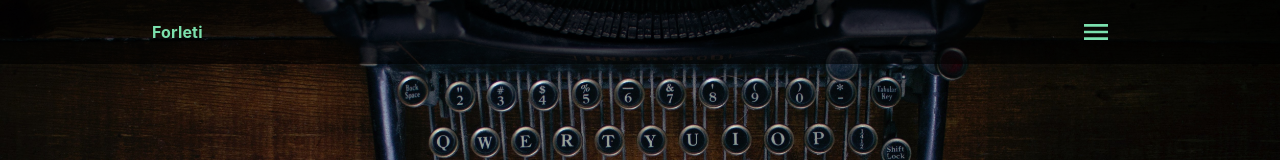
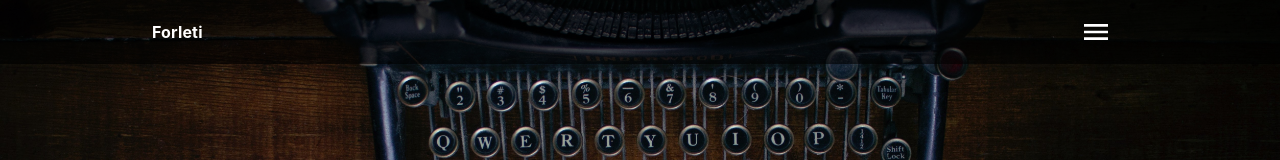
Before and after one commit to nbry/forleti-fe, a React (Create React App) app: page / in a window 1280 px wide. Shown: the top 160 px of the page. Built offline with nearby package versions, Linux system fonts and the light colour scheme.

Commit message:
Separate concerns for theme and update project colors

```diff
--- a/src/components/Header.js
+++ b/src/components/Header.js
@@ -3,7 +3,7 @@ import { AppBar, Toolbar } from "@material-ui/core";
 import styled from "styled-components";
 
 import HeaderMenuList from "./HeaderMenuList";
-import theme from "../theme";
+import palette from "../theme/themePalette";
 
 function Header() {
   return (
@@ -23,7 +23,7 @@ const Title = styled.h1`
   flex-grow: 1;
   font-size: 1rem;
   text-shadow: 2px 3px 5px rgba(0, 0, 0, 0.5);
-  color: ${theme.palette.primary.main};
+  color: ${palette.light.main};
 `;
 
 const StyledAppBar = styled(AppBar)`
--- a/src/components/HeaderMenuList.js
+++ b/src/components/HeaderMenuList.js
@@ -52,7 +52,7 @@ function HeaderMenuList() {
           aria-haspopup="true"
           onClick={handleToggle}
         >
-          <StyledMenuIcon color="primary"/>
+          <StyledMenuIcon />
         </Button>
 
         <Popper
@@ -97,6 +97,11 @@ export default HeaderMenuList;
 const StyledMenuIcon = styled(MenuIcon)`
   text-shadow: 2px 3px 5px rgba(0, 0, 0, 0.5);
   font-size: 2rem;
+  color: white;
+  :hover {
+    transition: 400ms;
+    color: rgb(67, 238, 164);
+  }
 `;
 
 const StyledRoot = styled.div`
--- a/src/components/LandingPage/LandingPageBanner.js
+++ b/src/components/LandingPage/LandingPageBanner.js
@@ -3,6 +3,7 @@ import styled from "styled-components";
 import ExpandMoreIcon from "@material-ui/icons/ExpandMore";
 import { Collapse, IconButton, Button } from "@material-ui/core";
 import { Link as Scroll } from "react-scroll";
+import p from "../../theme/themePalette";
 
 function LandingPageBanner() {
   const [checked, setChecked] = useState(false);
@@ -38,7 +39,7 @@ const InnerWrapper = styled.div`
 `;
 
 const StyledExpandMoreIcon = styled(ExpandMoreIcon)`
-  color: rgb(67, 238, 164);
+  color: ${p.primary.main};
   font-size: 5rem;
   border-radius: 50%;
   animation: pulse-animation 4s infinite;
--- a/src/index.js
+++ b/src/index.js
@@ -15,7 +15,7 @@ import {
   jssPreset,
   ThemeProvider,
 } from "@material-ui/core/styles";
-import theme from "./theme";
+import theme from "./theme/theme";
 
 const jss = create({
   ...jssPreset(),
--- a/src/theme.js
+++ /dev/null
@@ -1,23 +0,0 @@
-import { createMuiTheme } from "@material-ui/core/styles";
-
-const theme = createMuiTheme({
-  palette: {
-    primary: {
-      main: "#7be0ad",
-    },
-    secondary: {
-      main: "#e2e2df",
-    },
-    danger: {
-      main: "#ffadad",
-    },
-    warning: {
-      main: "#fdffb6",
-    },
-    netural: {
-      main: "#a0c4ff",
-    },
-  },
-});
-
-export default theme;
--- /dev/null
+++ b/src/theme/theme.js
@@ -0,0 +1,8 @@
+import { createMuiTheme } from "@material-ui/core/styles";
+import palette from "./themePalette";
+
+const theme = createMuiTheme({
+  palette,
+});
+
+export default theme;
--- /dev/null
+++ b/src/theme/themePalette.js
@@ -0,0 +1,25 @@
+const palette = {
+  primary: {
+    main: "rgb(67, 238, 164)",
+  },
+  secondary: {
+    main: "#e2e2df",
+  },
+  danger: {
+    main: "#ffadad",
+  },
+  warning: {
+    main: "#fdffb6",
+  },
+  light: {
+    main: "white",
+  },
+  netural: {
+    main: "#a0c4ff",
+  },
+  dark: {
+    main: "#221f22",
+  },
+};
+
+export default palette;
```
